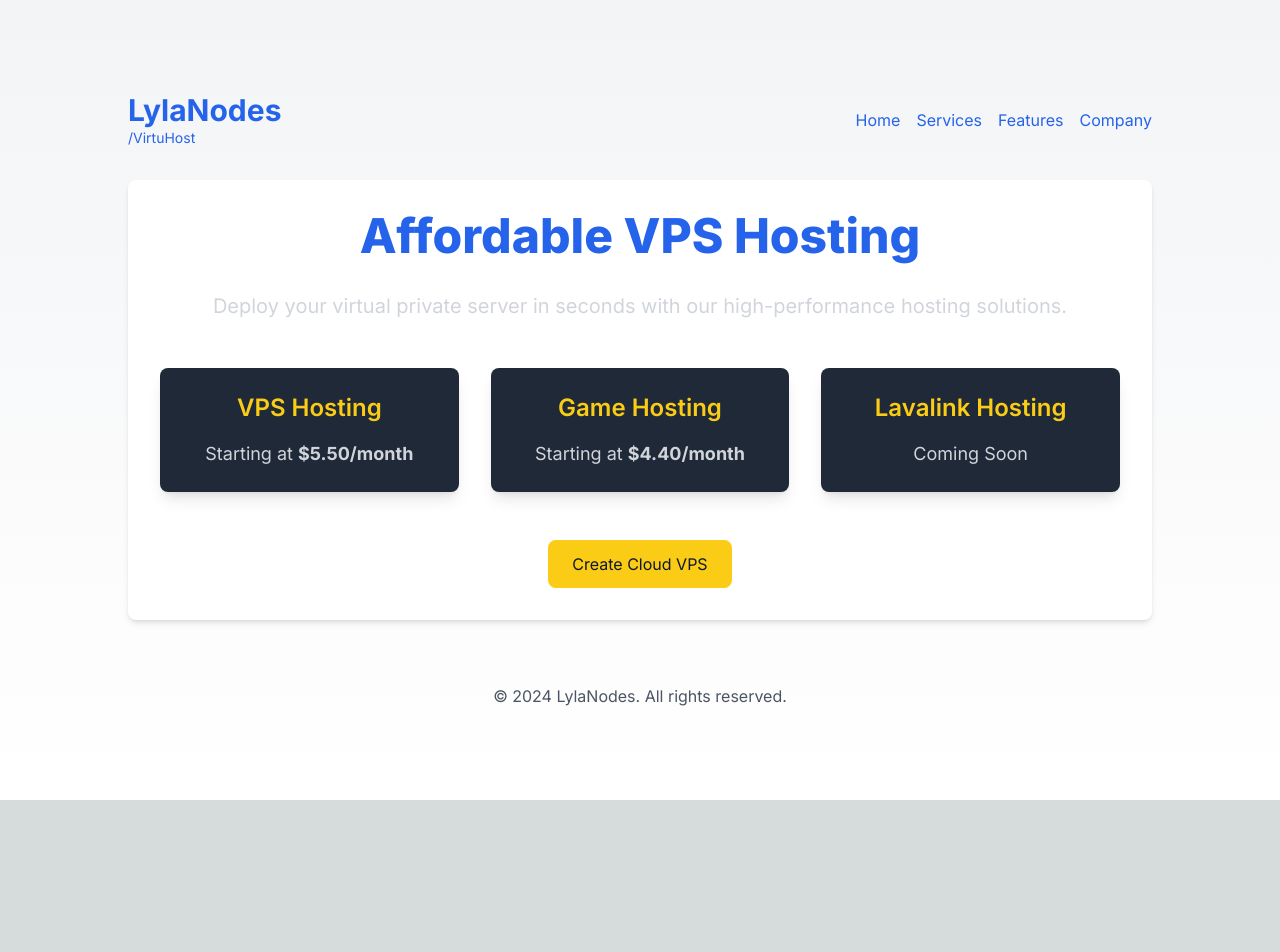
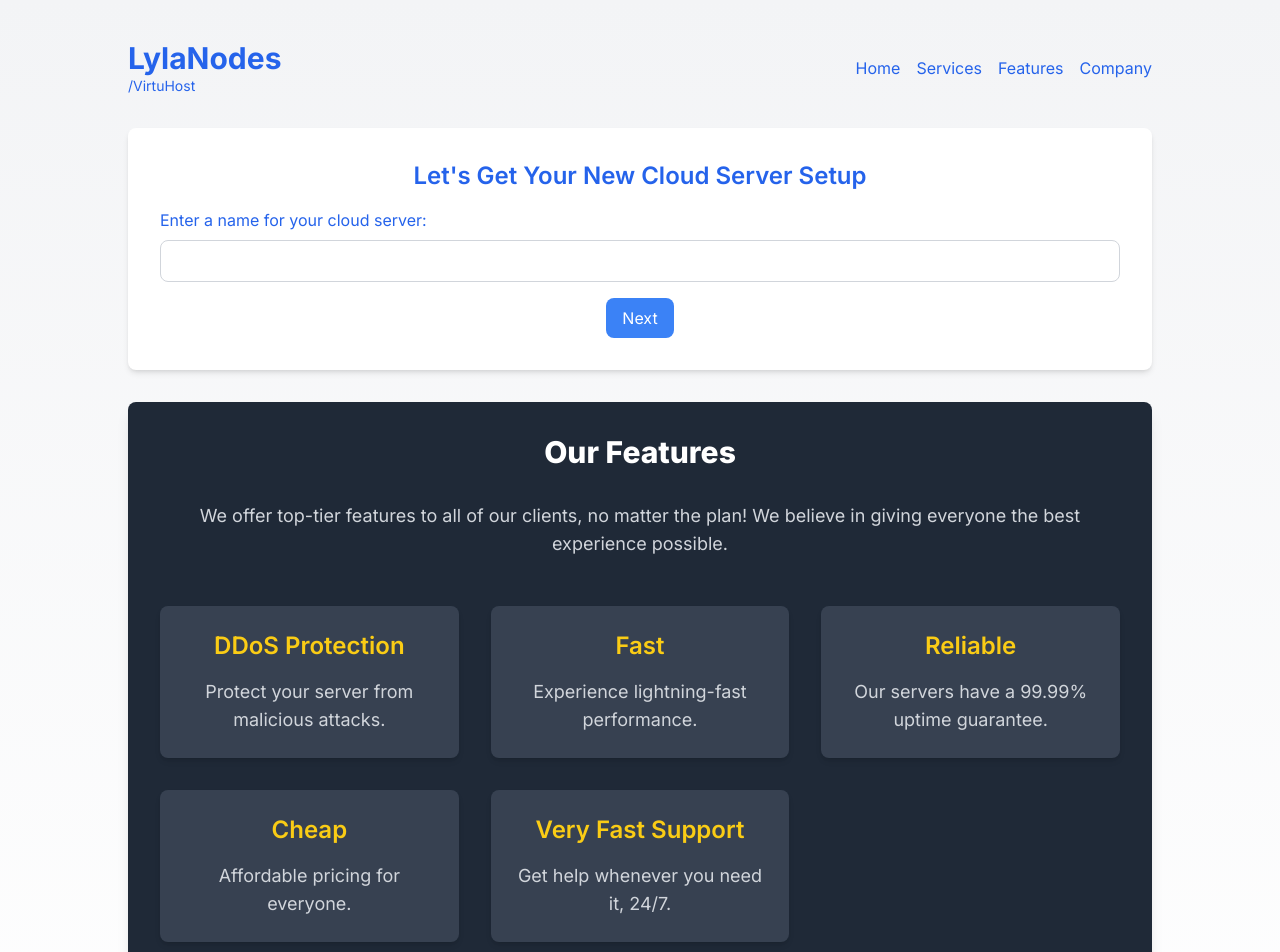
Before and after one commit to vekalmao/vpswebsite, a Next.js app: page / in a window 1280 px wide. Shown: the top 952 px of the page. Before the commit the page ends 800 px from the top, so only its background shows below. Built offline with nearby package versions, Linux system fonts and the light colour scheme.

Commit message:
Update page.tsx

```diff
--- a/app/page.tsx
+++ b/app/page.tsx
@@ -4,14 +4,13 @@ import React, { useState } from 'react';
 import Image from 'next/image';
 
 const Home = () => {
-  const [step, setStep] = useState(0);
+  const [step, setStep] = useState(1);
   const [serverName, setServerName] = useState('');
   const [selectedLocation, setSelectedLocation] = useState('');
   const [selectedCpuType, setSelectedCpuType] = useState('');
   const [selectedPlan, setSelectedPlan] = useState('');
   const [vpsCreated, setVpsCreated] = useState(false);
   const [ipv4Address, setIpv4Address] = useState('');
-  const [paymentMethodAdded, setPaymentMethodAdded] = useState(false);
 
   const handleSaveServerName = () => {
     setStep(2);
@@ -33,19 +32,12 @@ const Home = () => {
   };
 
   const handleSubmit = () => {
-    if (paymentMethodAdded) {
-      setVpsCreated(true);
-      const randomIpv4 = generateRandomIpv4();
-      setIpv4Address(randomIpv4);
-      setStep(6);
-    } else {
-      setStep(7); // Step 7 for payment form
-    }
-  };
-
-  const handleAddPaymentMethod = () => {
-    setPaymentMethodAdded(true);
-    setStep(5); // Go back to step 5 after payment method added
+    // Assuming payment method is validated and added
+    setVpsCreated(true);
+    const randomIpv4 = generateRandomIpv4();
+    setIpv4Address(randomIpv4);
+    // Proceed to payment method
+    setStep(7); // Step 7 could represent the payment step
   };
 
   const generateRandomIpv4 = () => {
@@ -54,37 +46,22 @@ const Home = () => {
   };
 
   const sharedPlans = [
-    { name: 'CX-01', description: 'Cheap for small projects', specifications: '1GB of RAM, 1 Core, 20GB of Storage', price: '$5.50' },
-    { name: 'CX-02', description: 'Affordable for startups', specifications: '2GB of RAM, 2 Cores, 40GB of Storage', price: '$10.00' },
-    { name: 'CX-03', description: 'Balanced for growing applications', specifications: '4GB of RAM, 2 Cores, 80GB of Storage', price: '$20.00' },
-    { name: 'CX-04', description: 'Powerful for multiple applications', specifications: '8GB of RAM, 4 Cores, 160GB of Storage', price: '$40.00' },
-    { name: 'CX-05', description: 'High-performance for intensive tasks', specifications: '16GB of RAM, 6 Cores, 320GB of Storage', price: '$80.00' },
-    { name: 'CX-06', description: 'Ultimate for enterprise-grade solutions', specifications: '32GB of RAM, 8 Cores, 640GB of Storage', price: '$160.00' }
+    { name: 'CX-01', description: 'Cheap for small projects', specifications: '1GB of RAM, 1 Core, 20GB of Storage' },
+    { name: 'CX-02', description: 'Affordable for startups', specifications: '2GB of RAM, 2 Cores, 40GB of Storage' },
+    { name: 'CX-03', description: 'Balanced for growing applications', specifications: '4GB of RAM, 2 Cores, 80GB of Storage' },
+    { name: 'CX-04', description: 'Powerful for multiple applications', specifications: '8GB of RAM, 4 Cores, 160GB of Storage' },
+    { name: 'CX-05', description: 'High-performance for intensive tasks', specifications: '16GB of RAM, 6 Cores, 320GB of Storage' },
+    { name: 'CX-06', description: 'Ultimate for enterprise-grade solutions', specifications: '32GB of RAM, 8 Cores, 640GB of Storage' }
   ];
 
   const dedicatedPlans = [
-    { name: 'DX-01', description: 'Prices are mid, for big projects', specifications: '4GB of RAM, 4 Cores, 100GB of Storage', price: '$20.00' },
-    { name: 'DX-02', description: 'Balanced for growing applications', specifications: '8GB of RAM, 4 Cores, 200GB of Storage', price: '$40.00' },
-    { name: 'DX-03', description: 'Powerful for multiple applications', specifications: '16GB of RAM, 8 Cores, 400GB of Storage', price: '$80.00' },
-    { name: 'DX-04', description: 'High-performance for intensive tasks', specifications: '32GB of RAM, 16 Cores, 800GB of Storage', price: '$160.00' },
-    { name: 'DX-05', description: 'Ultimate for enterprise-grade solutions', specifications: '64GB of RAM, 32 Cores, 1600GB of Storage', price: '$320.00' },
-    { name: 'DX-06', description: 'Extreme power for specialized tasks', specifications: '128GB of RAM, 64 Cores, 3200GB of Storage', price: '$640.00' }
+    { name: 'DX-01', description: 'Prices are mid, for big projects', specifications: '4GB of RAM, 4 Cores, 100GB of Storage' },
+    { name: 'DX-02', description: 'Balanced for growing applications', specifications: '8GB of RAM, 4 Cores, 200GB of Storage' },
+    { name: 'DX-03', description: 'Powerful for multiple applications', specifications: '16GB of RAM, 8 Cores, 400GB of Storage' },
+    { name: 'DX-04', description: 'High-performance for intensive tasks', specifications: '32GB of RAM, 16 Cores, 800GB of Storage' },
+    { name: 'DX-05', description: 'Ultimate for enterprise-grade solutions', specifications: '64GB of RAM, 32 Cores, 1600GB of Storage' },
+    { name: 'DX-06', description: 'Extreme power for specialized tasks', specifications: '128GB of RAM, 64 Cores, 3200GB of Storage' }
   ];
-
-  const paymentForm = (
-    <section className="w-full max-w-5xl bg-white rounded-lg p-8 shadow-md mb-8 text-center">
-      <h2 className="text-2xl font-semibold mb-4 text-blue-600">Pay Now!</h2>
-      <div className="flex flex-col space-y-4">
-        <input type="text" placeholder="Card Number" className="border border-gray-300 rounded-lg px-3 py-2 text-blue-600" />
-        <input type="text" placeholder="Expiration Date" className="border border-gray-300 rounded-lg px-3 py-2 text-blue-600" />
-        <input type="text" placeholder="CVV" className="border border-gray-300 rounded-lg px-3 py-2 text-blue-600" />
-        <input type="text" placeholder="Name on Card" className="border border-gray-300 rounded-lg px-3 py-2 text-blue-600" />
-        <button className="bg-blue-500 text-white px-4 py-2 rounded-lg hover:bg-blue-600 transition duration-300" onClick={handleAddPaymentMethod}>
-          Submit
-        </button>
-      </div>
-    </section>
-  );
 
   return (
     <main className="flex flex-col items-center justify-center min-h-screen p-10 bg-gradient-to-b from-gray-100 to-white dark:from-gray-800 dark:to-gray-900">
@@ -103,49 +80,21 @@ const Home = () => {
         </nav>
       </header>
 
-      {step === 0 && (
-        <section className="w-full max-w-5xl bg-white rounded-lg p-8 shadow-md mb-8 text-center">
-          <h2 className="text-5xl font-extrabold mb-8 text-blue-600">Affordable VPS Hosting</h2>
-          <p className="text-xl text-gray-300 mb-12">Deploy your virtual private server in seconds with our high-performance hosting solutions.</p>
-          <div className="grid grid-cols-1 md:grid-cols-3 gap-8 mb-12">
-            <div className="bg-gray-800 rounded-lg p-6 text-center shadow-lg">
-              <h3 className="text-2xl font-semibold mb-4 text-yellow-400">VPS Hosting</h3>
-              <p className="text-lg text-gray-300">Starting at <span className="font-bold">$5.50/month</span></p>
-            </div>
-            <div className="bg-gray-800 rounded-lg p-6 text-center shadow-lg">
-              <h3 className="text-2xl font-semibold mb-4 text-yellow-400">Game Hosting</h3>
-              <p className="text-lg text-gray-300">Starting at <span className="font-bold">$4.40/month</span></p>
-            </div>
-            <div className="bg-gray-800 rounded-lg p-6 text-center shadow-lg">
-              <h3 className="text-2xl font-semibold mb-4 text-yellow-400">Lavalink Hosting</h3>
-              <p className="text-lg text-gray-300">Coming Soon</p>
-            </div>
-          </div>
-          <button
-            className="bg-yellow-400 text-gray-900 px-6 py-3 rounded-lg hover:bg-yellow-500 transition duration-300"
-            onClick={handleSaveServerName}
-          >
-            Create Cloud VPS
-          </button>
-        </section>
-      )}
-
       {step === 1 && (
         <section className="w-full max-w-5xl bg-white rounded-lg p-8 shadow-md mb-8 text-center">
-          <h2 className="text-2xl font-semibold mb-4 text-blue-600">Let's Get Your New Cloud Server Setup</h2>
+          <h2 className="text-2xl font-semibold mb-4 text-blue-600">Let&apos;s Get Your New Cloud Server Setup</h2>
           <div className="mb-4">
-            <label className="block text-left mb-2 text-gray-600">Server Name</label>
+            <label className="block text-left mb-2 text-blue-600">Enter a name for your cloud server:</label>
             <input
               type="text"
-              placeholder="Enter a name for your server"
-              className="w-full border border-gray-300 rounded-lg px-3 py-2 text-gray-600 focus:outline-none focus:border-blue-600"
+              className="border border-gray-300 rounded-lg px-3 py-2 w-full text-blue-600"
               value={serverName}
               onChange={(e) => setServerName(e.target.value)}
             />
           </div>
           <button
-            className="bg-yellow-400 text-gray-900 px-6 py-3 rounded-lg hover:bg-yellow-500 transition duration-300"
-            onClick={() => handleSelectLocation('Frankfurt')}
+            className="bg-blue-500 text-white px-4 py-2 rounded-lg hover:bg-blue-600 transition duration-300"
+            onClick={handleSaveServerName}
           >
             Next
           </button>
@@ -154,47 +103,35 @@ const Home = () => {
 
       {step === 2 && (
         <section className="w-full max-w-5xl bg-white rounded-lg p-8 shadow-md mb-8 text-center">
-          <h2 className="text-2xl font-semibold mb-4 text-blue-600">Select Server Location</h2>
-          <p className="text-gray-600 mb-4">Choose a location for your cloud server.</p>
-          <div className="grid grid-cols-1 md:grid-cols-3 gap-4">
-            <button
-              className={`bg-gray-300 rounded-lg p-4 hover:bg-blue-600 hover:text-white transition duration-300 ${selectedLocation === 'Frankfurt' ? 'bg-blue-600 text-white' : ''}`}
-              onClick={() => handleSelectLocation('Frankfurt')}
-            >
-              Frankfurt
-            </button>
-            <button
-              className={`bg-gray-300 rounded-lg p-4 hover:bg-blue-600 hover:text-white transition duration-300 ${selectedLocation === 'New York' ? 'bg-blue-600 text-white' : ''}`}
-              onClick={() => handleSelectLocation('New York')}
-            >
-              New York
-            </button>
-            <button
-              className={`bg-gray-300 rounded-lg p-4 hover:bg-blue-600 hover:text-white transition duration-300 ${selectedLocation === 'Singapore' ? 'bg-blue-600 text-white' : ''}`}
-              onClick={() => handleSelectLocation('Singapore')}
-            >
-              Singapore
-            </button>
+          <h2 className="text-2xl font-semibold mb-4 text-blue-600">Select Your Location</h2>
+          <div className="flex justify-center space-x-8 mb-8">
+            <div onClick={() => handleSelectLocation('Ashburn, Virginia')} className="cursor-pointer">
+              <Image src="https://media.earlyexperts.net/wp-content/uploads/2018/12/displaying-american-flag.jpg" alt="USA" width={300} height={200} className="h-24 mb-2" />
+              <p className="text-gray-600">Ashburn, Virginia</p>
+            </div>
+            <div onClick={() => handleSelectLocation('Frankfurt, Germany')} className="cursor-pointer">
+              <Image src="https://media.earlyexperts.net/wp-content/uploads/2018/12/displaying-american-flag.jpg" alt="Germany" width={300} height={200} className="h-24 mb-2" />
+              <p className="text-gray-600">Frankfurt, Germany</p>
+            </div>
           </div>
         </section>
       )}
 
       {step === 3 && (
         <section className="w-full max-w-5xl bg-white rounded-lg p-8 shadow-md mb-8 text-center">
-          <h2 className="text-2xl font-semibold mb-4 text-blue-600">Select CPU Type</h2>
-          <p className="text-gray-600 mb-4">Choose a CPU type for your cloud server.</p>
-          <div className="grid grid-cols-1 md:grid-cols-3 gap-4">
+          <h2 className="text-2xl font-semibold mb-4 text-blue-600">Choose Your CPU Type</h2>
+          <div className="flex justify-center space-x-8 mb-8">
             <button
-              className={`bg-gray-300 rounded-lg p-4 hover:bg-blue-600 hover:text-white transition duration-300 ${selectedCpuType === 'Intel' ? 'bg-blue-600 text-white' : ''}`}
-              onClick={() => handleSelectCpuType('Intel')}
+              className="bg-blue-500 text-white px-4 py-2 rounded-lg hover:bg-blue-600 transition duration-300"
+              onClick={() => handleSelectCpuType('Shared')}
             >
-              Intel
+              Shared CPU
             </button>
             <button
-              className={`bg-gray-300 rounded-lg p-4 hover:bg-blue-600 hover:text-white transition duration-300 ${selectedCpuType === 'AMD' ? 'bg-blue-600 text-white' : ''}`}
-              onClick={() => handleSelectCpuType('AMD')}
+              className="bg-blue-500 text-white px-4 py-2 rounded-lg hover:bg-blue-600 transition duration-300"
+              onClick={() => handleSelectCpuType('Dedicated')}
             >
-              AMD
+              Dedicated CPU
             </button>
           </div>
         </section>
@@ -202,71 +139,138 @@ const Home = () => {
 
       {step === 4 && (
         <section className="w-full max-w-5xl bg-white rounded-lg p-8 shadow-md mb-8 text-center">
-          <h2 className="text-2xl font-semibold mb-4 text-blue-600">Select Plan</h2>
-          <p className="text-gray-600 mb-4">Choose a plan for your cloud server.</p>
-          <div className="grid grid-cols-1 md:grid-cols-2 lg:grid-cols-3 gap-4">
-            {selectedCpuType === 'Intel' ? (
+          <h2 className="text-2xl font-semibold mb-4 text-blue-600">{selectedCpuType === 'Shared' ? 'Shared CPU' : 'Dedicated CPU'} Plans</h2>
+          <div className="grid grid-cols-2 gap-8">
+            {selectedCpuType === 'Shared' ? (
               sharedPlans.map((plan) => (
-                <div
-                  key={plan.name}
-                  className={`bg-gray-800 rounded-lg p-6 text-center shadow-lg cursor-pointer transition duration-300 ${selectedPlan === plan.name ? 'border-4 border-blue-600' : ''}`}
-                  onClick={() => handleSelectPlan(plan.name)}
-                >
-                  <h3 className="text-2xl font-semibold mb-4 text-yellow-400">{plan.name}</h3>
-                  <p className="text-lg text-gray-300 mb-2">{plan.description}</p>
-                  <p className="text-lg text-gray-300">{plan.specifications}</p>
-                  <p className="text-2xl font-semibold mt-4 text-blue-600">{plan.price}/month</p>
+                <div key={plan.name} className="bg-gray-100 rounded-lg p-4 cursor-pointer hover:bg-gray-200 transition duration-300" onClick={() => handleSelectPlan(plan.name)}>
+                  <h3 className="text-xl font-semibold mb-2 text-blue-600">{plan.name}</h3>
+                  <p className="text-sm text-gray-600">{plan.description}</p>
+                  <p className="text-sm text-gray-600">{plan.specifications}</p>
                 </div>
               ))
             ) : (
               dedicatedPlans.map((plan) => (
-                <div
-                  key={plan.name}
-                  className={`bg-gray-800 rounded-lg p-6 text-center shadow-lg cursor-pointer transition duration-300 ${selectedPlan === plan.name ? 'border-4 border-blue-600' : ''}`}
-                  onClick={() => handleSelectPlan(plan.name)}
-                >
-                  <h3 className="text-2xl font-semibold mb-4 text-yellow-400">{plan.name}</h3>
-                  <p className="text-lg text-gray-300 mb-2">{plan.description}</p>
-                  <p className="text-lg text-gray-300">{plan.specifications}</p>
-                  <p className="text-2xl font-semibold mt-4 text-blue-600">{plan.price}/month</p>
+                <div key={plan.name} className="bg-gray-100 rounded-lg p-4 cursor-pointer hover:bg-gray-200 transition duration-300" onClick={() => handleSelectPlan(plan.name)}>
+                  <h3 className="text-xl font-semibold mb-2 text-blue-600">{plan.name}</h3>
+                  <p className="text-sm text-gray-600">{plan.description}</p>
+                  <p className="text-sm text-gray-600">{plan.specifications}</p>
                 </div>
               ))
             )}
           </div>
+        </section>
+      )}
+
+      {step === 5 && (
+        <section className="w-full max-w-5xl bg-white rounded-lg p-8 shadow-md mb-8 text-center">
+          <h2 className="text-2xl font-semibold mb-4 text-blue-600">Review and Confirm</h2>
+          <div className="mb-4">
+            <p className="text-gray-600">Server Name: {serverName}</p>
+            <p className="text-gray-600">Location: {selectedLocation}</p>
+            <p className="text-gray-600">CPU Type: {selectedCpuType}</p>
+            <p className="text-gray-600">Plan: {selectedPlan}</p>
+          </div>
           <button
-            className="bg-yellow-400 text-gray-900 px-6 py-3 rounded-lg hover:bg-yellow-500 transition duration-300"
+            className="bg-blue-500 text-white px-4 py-2 rounded-lg hover:bg-blue-600 transition duration-300"
             onClick={handleSubmit}
           >
-            {paymentMethodAdded ? 'Create Cloud VPS' : 'Pay Now!'}
+            Pay Now!
           </button>
         </section>
       )}
 
-      {step === 5 && paymentMethodAdded && (
+      {step === 6 && vpsCreated && (
         <section className="w-full max-w-5xl bg-white rounded-lg p-8 shadow-md mb-8 text-center">
-          <h2 className="text-2xl font-semibold mb-4 text-blue-600">Congratulations! Your VPS is Ready</h2>
-          <p className="text-gray-600 mb-4">Your virtual private server is set up and ready to use.</p>
-          <div className="bg-gray-800 rounded-lg p-6 text-center shadow-lg">
-            <h3 className="text-2xl font-semibold mb-4 text-yellow-400">Server Details</h3>
-            <p className="text-lg text-gray-300 mb-2"><span className="font-bold">Name:</span> {serverName}</p>
-            <p className="text-lg text-gray-300 mb-2"><span className="font-bold">Location:</span> {selectedLocation}</p>
-            <p className="text-lg text-gray-300 mb-2"><span className="font-bold">CPU Type:</span> {selectedCpuType}</p>
-            <p className="text-lg text-gray-300 mb-2"><span className="font-bold">Plan:</span> {selectedPlan}</p>
-            <p className="text-lg text-gray-300"><span className="font-bold">IPv4:</span> {ipv4Address}</p>
+          <h2 className="text-2xl font-semibold mb-4 text-blue-600">Your Cloud VPS is Ready!</h2>
+          <div className="mb-4">
+            <p className="text-gray-600">Server Name: {serverName}</p>
+            <p className="text-gray-600">Location: {selectedLocation}</p>
+            <p className="text-gray-600">CPU Type: {selectedCpuType}</p>
+            <p className="text-gray-600">Plan: {selectedPlan}</p>
+            <p className="text-gray-600">IPv4 Address: {ipv4Address}</p>
           </div>
           <button
-            className="bg-blue-600 text-white px-6 py-3 rounded-lg hover:bg-blue-700 transition duration-300"
-            onClick={() => setStep(0)}
+            className="bg-blue-500 text-white px-4 py-2 rounded-lg hover:bg-blue-600 transition duration-300"
+            onClick={() => setStep(1)}
           >
-            Create Another VPS
+            Create Another Cloud VPS
           </button>
         </section>
       )}
 
-      {step === 7 && !paymentMethodAdded && paymentForm}
+      {step === 7 && !vpsCreated && (
+        <section className="w-full max-w-5xl bg-white rounded-lg p-8 shadow-md mb-8 text-center">
+          <h2 className="text-2xl font-semibold mb-4 text-blue-600">Payment Details</h2>
+          <form className="flex flex-col space-y-4 max-w-md mx-auto">
+            <div>
+              <label htmlFor="cardNumber" className="text-blue-600">Card Number:</label>
+              <input type="text" id="cardNumber" className="border border-gray-300 rounded-lg px-3 py-2 w-full" />
+            </div>
+            <div>
+              <label htmlFor="expiryDate" className="text-blue-600">Expiry Date:</label>
+              <input type="text" id="expiryDate" className="border border-gray-300 rounded-lg px-3 py-2 w-full" />
+            </div>
+            <div>
+              <label htmlFor="cvv" className="text-blue-600">CVV:</label>
+              <input type="text" id="cvv" className="border border-gray-300 rounded-lg px-3 py-2 w-full" />
+            </div>
+            <div>
+              <label htmlFor="cardName" className="text-blue-600">Name on Card:</label>
+              <input type="text" id="cardName" className="border border-gray-300 rounded-lg px-3 py-2 w-full" />
+            </div>
+            <button
+              type="button"
+              className="bg-blue-500 text-white px-4 py-2 rounded-lg hover:bg-blue-600 transition duration-300"
+            >
+              Submit
+            </button>
+          </form>
+        </section>
+      )}
 
-      <footer className="w-full max-w-5xl flex justify-center mt-8 text-gray-600">
-        <p>&copy; 2024 LylaNodes. All rights reserved.</p>
+      <section className="w-full max-w-5xl bg-gray-800 rounded-lg p-8 shadow-lg mb-8 text-center text-white">
+        <h2 className="text-3xl font-extrabold mb-8">Our Features</h2>
+        <p className="text-lg text-gray-300 mb-12">We offer top-tier features to all of our clients, no matter the plan! We believe in giving everyone the best experience possible.</p>
+        <div className="grid grid-cols-2 md:grid-cols-3 gap-8 mb-12">
+          <div className="bg-gray-700 rounded-lg p-6 text-center shadow-md">
+            <h3 className="text-2xl font-semibold mb-4 text-yellow-400">DDoS Protection</h3>
+            <p className="text-lg text-gray-300">Protect your server from malicious attacks.</p>
+          </div>
+          <div className="bg-gray-700 rounded-lg p-6 text-center shadow-md">
+            <h3 className="text-2xl font-semibold mb-4 text-yellow-400">Fast</h3>
+            <p className="text-lg text-gray-300">Experience lightning-fast performance.</p>
+          </div>
+          <div className="bg-gray-700 rounded-lg p-6 text-center shadow-md">
+            <h3 className="text-2xl font-semibold mb-4 text-yellow-400">Reliable</h3>
+            <p className="text-lg text-gray-300">Our servers have a 99.99% uptime guarantee.</p>
+          </div>
+          <div className="bg-gray-700 rounded-lg p-6 text-center shadow-md">
+            <h3 className="text-2xl font-semibold mb-4 text-yellow-400">Cheap</h3>
+            <p className="text-lg text-gray-300">Affordable pricing for everyone.</p>
+          </div>
+          <div className="bg-gray-700 rounded-lg p-6 text-center shadow-md">
+            <h3 className="text-2xl font-semibold mb-4 text-yellow-400">Very Fast Support</h3>
+            <p className="text-lg text-gray-300">Get help whenever you need it, 24/7.</p>
+          </div>
+        </div>
+        {step !== 7 && (
+          <button
+            className="bg-yellow-400 text-gray-900 px-6 py-3 rounded-lg hover:bg-yellow-500 transition duration-300"
+            onClick={() => setStep(1)}
+          >
+            Create Cloud VPS
+          </button>
+        )}
+      </section>
+
+      <footer className="w-full max-w-5xl flex items-center justify-between">
+        <p className="text-sm text-gray-600">© 2024 LylaNodes. All rights reserved.</p>
+        <div className="flex space-x-4">
+          <a href="#" className="text-blue-600 hover:text-purple-900">Privacy Policy</a>
+          <a href="#" className="text-blue-600 hover:text-purple-900">Terms of Service</a>
+          <a href="#" className="text-blue-600 hover:text-purple-900">Cookie Policy</a>
+        </div>
       </footer>
     </main>
   );
```
